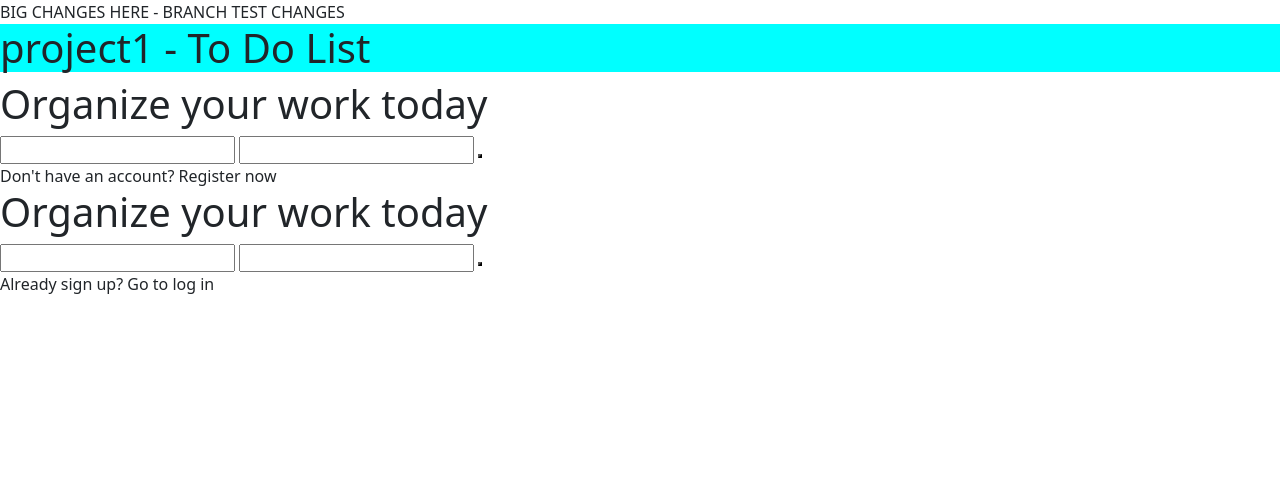
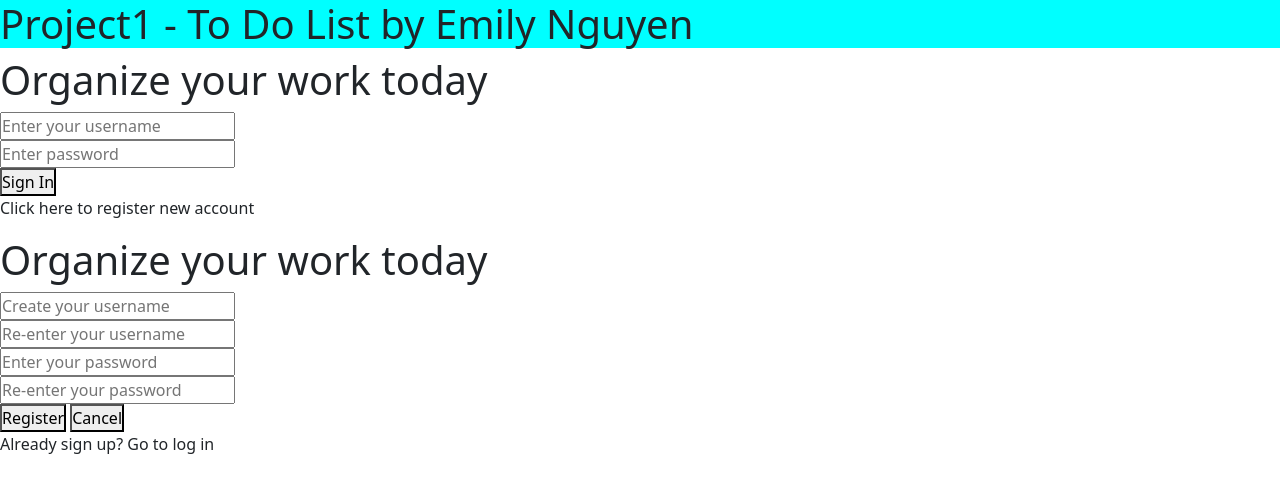
Before and after one commit to thunahh123/Project1, a PHP site: page / in a window 1280 px wide. Shown: the top 493 px of the page. Run offline with PHP 8.4, Linux system fonts and the light colour scheme.

Commit message:
add button names

```diff
--- a/css/todolist.css
+++ b/css/todolist.css
@@ -6,3 +6,6 @@
 header{
     background-color: aqua;
 }
+div.hidden {
+    display: none;
+}
--- a/index.php
+++ b/index.php
@@ -3,7 +3,7 @@
 <head>
     <!--
         Author: Thu Nguyen, 000832893
-        Date:  6th Oct, 2022
+        Date:  6th Dec, 2022
         Purpose: Project 1 full-stack to-do list application
         Statement of Authorship: I, Thu Nguyen, 000832893 certify that this material is my
 		original work. No other person's work has been used without due acknowledgement.
@@ -18,31 +18,37 @@
     <script src="https://cdn.jsdelivr.net/npm/bootstrap@5.2.0-beta1/dist/js/bootstrap.bundle.min.js"
     integrity="sha384-pprn3073KE6tl6bjs2QrFaJGz5/SUsLqktiwsUTF55Jfv3qYSDhgCecCxMW52nD2"
     crossorigin="anonymous"></script>
+    <script src="js/todoListApp.js"></script>
 
 </head>
 <body>
-    BIG CHANGES HERE - BRANCH TEST CHANGES
+
     <header>
-    <h1>project1 - To Do List</h1>
+    <h1>Project1 - To Do List by Emily Nguyen</h1>
     </header>
     <main>
         <div id="signInDiv">
             <h1>Organize your work today</h1>
-            <form action="">
-                <input type="text">
-                <input type="text">
-                <button></button>
+            <form action="get" id="signInForm">
+                <input type="text" name="userName" id="userName" placeholder="Enter your username"> <br>
+                <input type="password" name="password" id="password" placeholder="Enter password"><br>
+                <button id="signInButton">Sign In</button>
             </form>
-            <div> Don't have an account? Register now</div>
+            <div>
+            <p id="showRegisterForm">Click here to register new account</p>
+            </div>
 
         </div>
 
         <div id="signUpDiv">
         <h1>Organize your work today</h1>
-            <form action="">
-                <input type="text">
-                <input type="text">
-                <button></button>
+            <form action="get" id="signUpForm">
+                <input type="text" name="newUserName" id="newUserName" placeholder="Create your username"><br>
+                <input type="text" name="reEnterNewUserName" id="reEnterNewUserName" placeholder="Re-enter your username"><br>
+                <input type="password" name="newPw" id="newPw" placeholder="Enter your password"><br>
+                <input type="password" name="reEnterNewPw" id="reEnterNewPw" placeholder="Re-enter your password"><br>
+                <button id="registerButton">Register</button>
+                <button id="cancelButton">Cancel</button>
             </form>
             <div>Already sign up? Go to log in</div>
         </div>
--- a/js/todoListApp.js
+++ b/js/todoListApp.js
@@ -0,0 +1,27 @@
+/**
+    Author: Thu Nguyen, 000832893
+    Date:  Dec 2022
+    Purpose: Placeholder for later
+    Statement of Authorship: I, Thu Nguyen, 000832893 certify that this material is my
+    original work. No other person's work has been used without due acknowledgement.
+ */
+$(document).ready(function(){
+    $("#signUpDiv").hide();
+    $("#showRegisterForm").click(function(){
+        $("#signUpDiv").show();
+        $("#signInDiv").hide();});
+
+
+    $("#cancelButton").click((e)=>{
+        e.preventDefault();
+        $("signInDiv").show();
+        $("#signUpDiv").hide();
+
+    });
+
+
+    $("#registerButton").click((e)=>{
+        e.preventDefault();
+
+    });
+});
```
